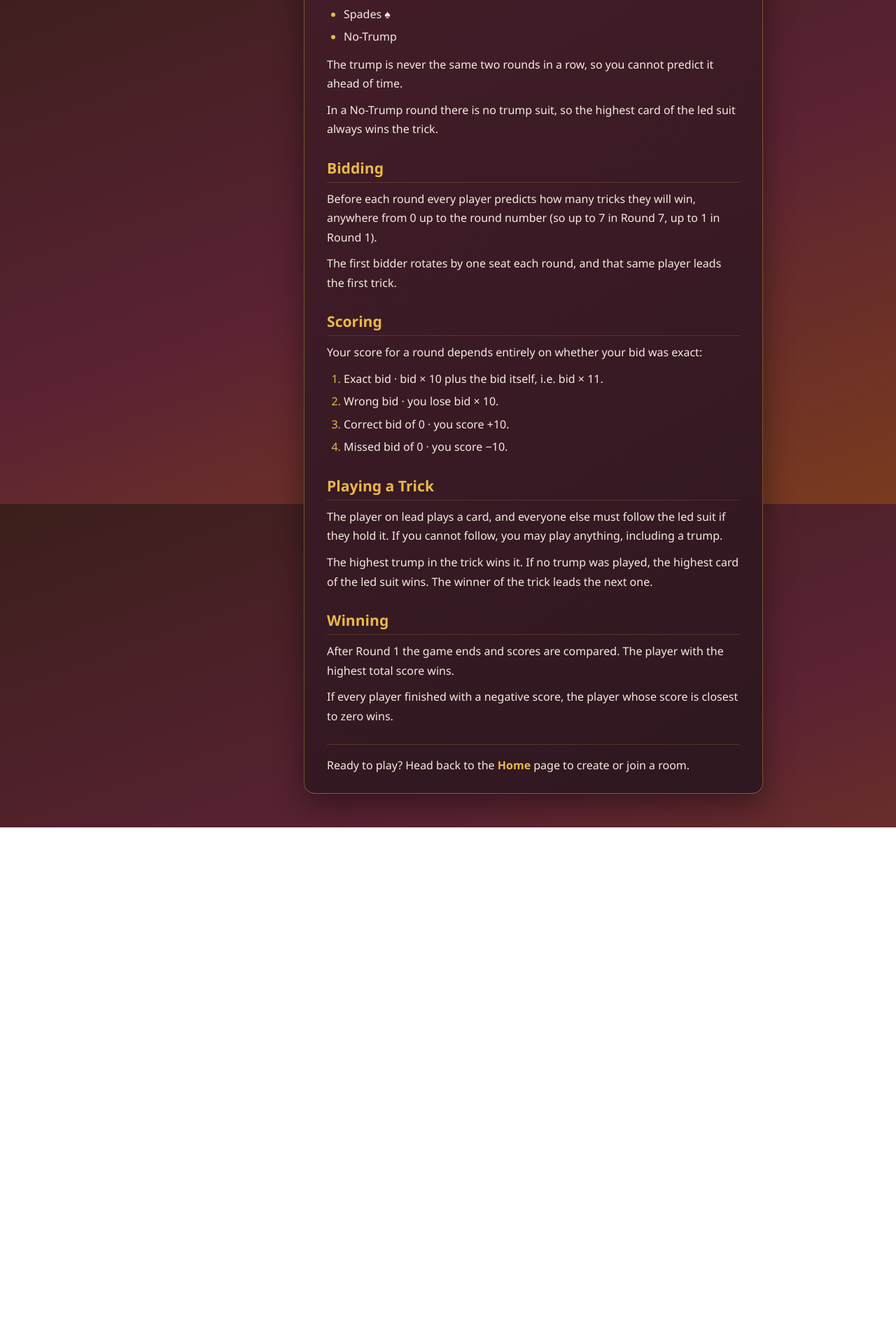
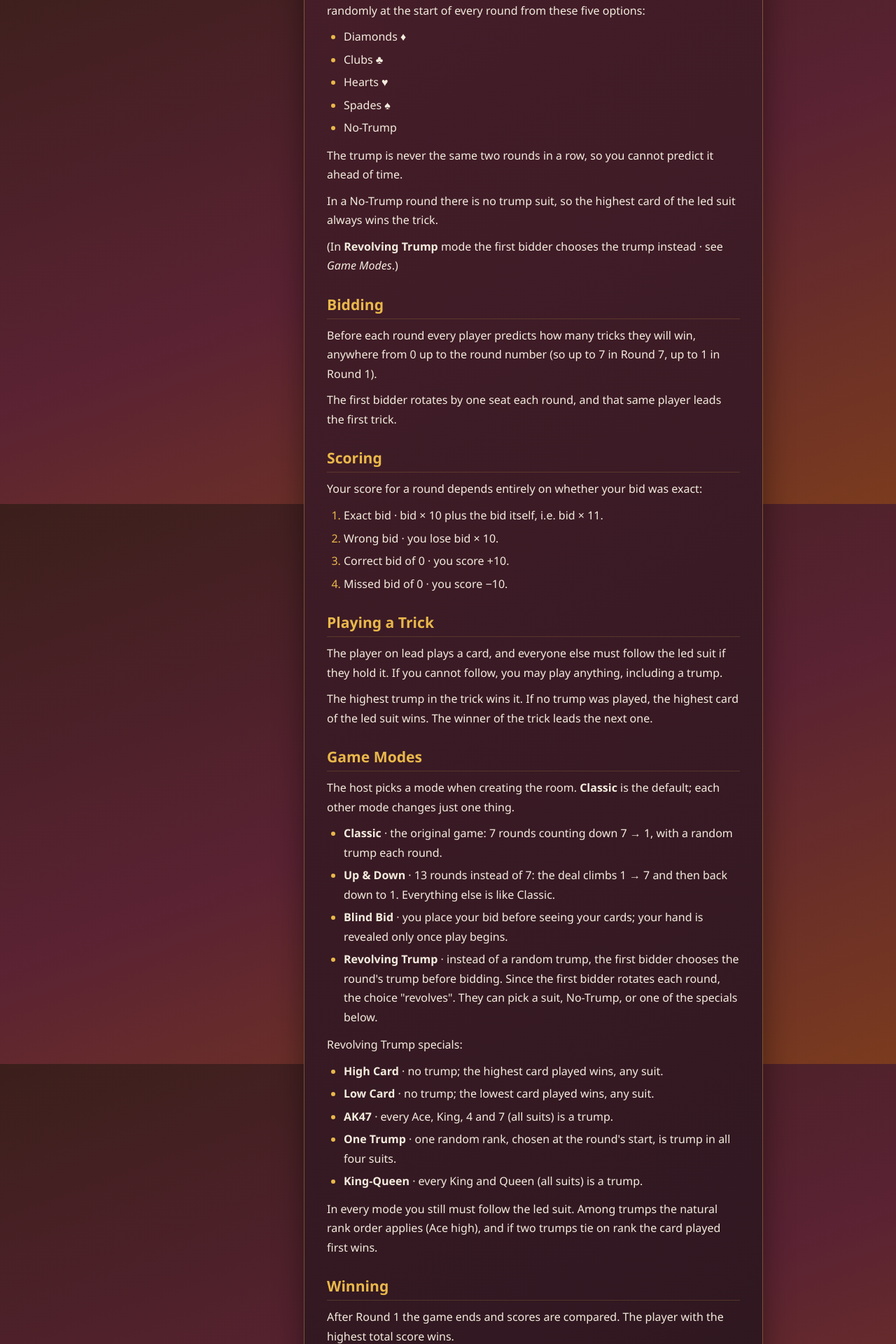
Before and after one commit to omnakum2/time-pass, a React (Vite) app in the folder client/: page /guide in a window 1280 px wide. Shown: the part 880-2800 px from the top of the page at 70% size. Before the commit the page ends 2062 px from the top, so only its background shows below. Built offline with nearby package versions, Linux system fonts and the light colour scheme; no server answers.

Commit message:
Add Game Modes section to Guide

```diff
--- a/client/src/pages/GuidePage.tsx
+++ b/client/src/pages/GuidePage.tsx
@@ -24,6 +24,10 @@ const SECTIONS: Record<Lang, Section[]> = {
             Each round you predict how many tricks you will win, and you score by matching
             that prediction exactly · being close is not enough.
           </p>
+          <p>
+            The rules below describe <strong>Classic</strong> mode. Other game modes each
+            change just one thing · see <em>Game Modes</em> below.
+          </p>
         </>
       ),
     },
@@ -38,6 +42,10 @@ const SECTIONS: Record<Lang, Section[]> = {
             4 → 3 → 2 → 1.
           </p>
           <p>Every round begins with a fresh shuffle of the full deck.</p>
+          <p>
+            (In <strong>Up &amp; Down</strong> mode the rounds instead climb 1 → 7 and then
+            back down to 1 · see <em>Game Modes</em>.)
+          </p>
         </>
       ),
     },
@@ -64,6 +72,10 @@ const SECTIONS: Record<Lang, Section[]> = {
           <p>
             In a No-Trump round there is no trump suit, so the highest card of the led suit
             always wins the trick.
+          </p>
+          <p>
+            (In <strong>Revolving Trump</strong> mode the first bidder chooses the trump
+            instead · see <em>Game Modes</em>.)
           </p>
         </>
       ),
@@ -116,6 +128,36 @@ const SECTIONS: Record<Lang, Section[]> = {
       ),
     },
     {
+      id: 'modes',
+      title: 'Game Modes',
+      body: (
+        <>
+          <p>
+            The host picks a mode when creating the room. <strong>Classic</strong> is the
+            default; each other mode changes just one thing.
+          </p>
+          <ul>
+            <li><strong>Classic</strong> · the original game: 7 rounds counting down 7 → 1, with a random trump each round.</li>
+            <li><strong>Up &amp; Down</strong> · 13 rounds instead of 7: the deal climbs 1 → 7 and then back down to 1. Everything else is like Classic.</li>
+            <li><strong>Blind Bid</strong> · you place your bid before seeing your cards; your hand is revealed only once play begins.</li>
+            <li><strong>Revolving Trump</strong> · instead of a random trump, the first bidder chooses the round's trump before bidding. Since the first bidder rotates each round, the choice "revolves". They can pick a suit, No-Trump, or one of the specials below.</li>
+          </ul>
+          <p>Revolving Trump specials:</p>
+          <ul>
+            <li><strong>High Card</strong> · no trump; the highest card played wins, any suit.</li>
+            <li><strong>Low Card</strong> · no trump; the lowest card played wins, any suit.</li>
+            <li><strong>AK47</strong> · every Ace, King, 4 and 7 (all suits) is a trump.</li>
+            <li><strong>One Trump</strong> · one random rank, chosen at the round's start, is trump in all four suits.</li>
+            <li><strong>King-Queen</strong> · every King and Queen (all suits) is a trump.</li>
+          </ul>
+          <p>
+            In every mode you still must follow the led suit. Among trumps the natural rank
+            order applies (Ace high), and if two trumps tie on rank the card played first wins.
+          </p>
+        </>
+      ),
+    },
+    {
       id: 'winning',
       title: 'Winning',
       body: (
@@ -145,6 +187,10 @@ const SECTIONS: Record<Lang, Section[]> = {
             Dar round ma tame andaajo lagaavo cho ke tame ketla haath jitso, ane
             point tyare j made jyare tamaro andaajo sachho hoy.
           </p>
+          <p>
+            Niche na rules <strong>Classic</strong> mode na che. Baaki na modes ek-ek vaar
+            badle che · niche <em>Game Modes</em> juo.
+          </p>
         </>
       ),
     },
@@ -159,6 +205,10 @@ const SECTIONS: Record<Lang, Section[]> = {
             7 → 6 → 5 → 4 → 3 → 2 → 1.
           </p>
           <p>Dar round ni shruaat ma 52 patta ne farithi shuffle karvama aave che.</p>
+          <p>
+            (<strong>Up &amp; Down</strong> mode ma round 1 → 7 sudhi vadhe ane pachha 1
+            sudhi ghate · <em>Game Modes</em> juo.)
+          </p>
         </>
       ),
     },
@@ -186,6 +236,10 @@ const SECTIONS: Record<Lang, Section[]> = {
           <p>
             Jyare round ma koi Sar nathi hoto, etle chaal thayeli color no
             sauthi motu pattu hamesha haath jiti le che.
+          </p>
+          <p>
+            (<strong>Revolving Trump</strong> mode ma pehlo bidder Sar pasand kare che ·
+            <em>Game Modes</em> juo.)
           </p>
         </>
       ),
@@ -236,6 +290,37 @@ const SECTIONS: Record<Lang, Section[]> = {
             Haath ma sauthi moto Sar jite che. Jo koi Sar na chalyo hoy, to chaal thayeli
             color no sauthi motu pattu jite che. Haath jitnaar khiladi aaglo haath
             shuru kare che.
+          </p>
+        </>
+      ),
+    },
+    {
+      id: 'modes',
+      title: 'Ramat Na Prakaar',
+      body: (
+        <>
+          <p>
+            Room banaavti vakhte host ek mode pasand kare che. <strong>Classic</strong>
+            default che; baaki na dareky mode fakt ek vaar badle che.
+          </p>
+          <ul>
+            <li><strong>Classic</strong> · aslo game: 7 round, 7 → 1 ghatta, ane dar round ma kram vagar no Sar.</li>
+            <li><strong>Up &amp; Down</strong> · 7 na badle 13 round: patta 1 → 7 sudhi vadhe ane pachha 1 sudhi ghate. Baaki badhu Classic jevu j.</li>
+            <li><strong>Blind Bid</strong> · tame tamara patta joya pehla j bid lagaavo cho; tamaro haath fakt ramat shuru thaay tyare dekhaay che.</li>
+            <li><strong>Revolving Trump</strong> · kram vagar na Sar na badle, pehli bid lagaavnaar khiladi bidding pehla round no Sar pasand kare che. Pehlo bidder dar round ma badle che, etle aa pasandgi "farti" rahe che. Te ek color, No-Trump, athva niche na special ma thi ek pasand kari shake.</li>
+          </ul>
+          <p>Revolving Trump na special:</p>
+          <ul>
+            <li><strong>High Card</strong> · koi Sar nahi; sauthi motu pattu jite, gme te color.</li>
+            <li><strong>Low Card</strong> · koi Sar nahi; sauthi nanu pattu jite, gme te color.</li>
+            <li><strong>AK47</strong> · dareky Ace, King, 4 ane 7 (badhi color) Sar che.</li>
+            <li><strong>One Trump</strong> · ek kram vagar ni rank, round ni shruaat ma pasand thay, te charey color ma Sar bane che.</li>
+            <li><strong>King-Queen</strong> · dareky King ane Queen (badhi color) Sar che.</li>
+          </ul>
+          <p>
+            Dareky mode ma tame chaal thayeli color follow karvi j pade. Sar vachche natural
+            rank kram lage che (Ace sauthi motu), ane be Sar ni rank sarkhi hoy to pehlu
+            chalayel pattu jite.
           </p>
         </>
       ),
```
